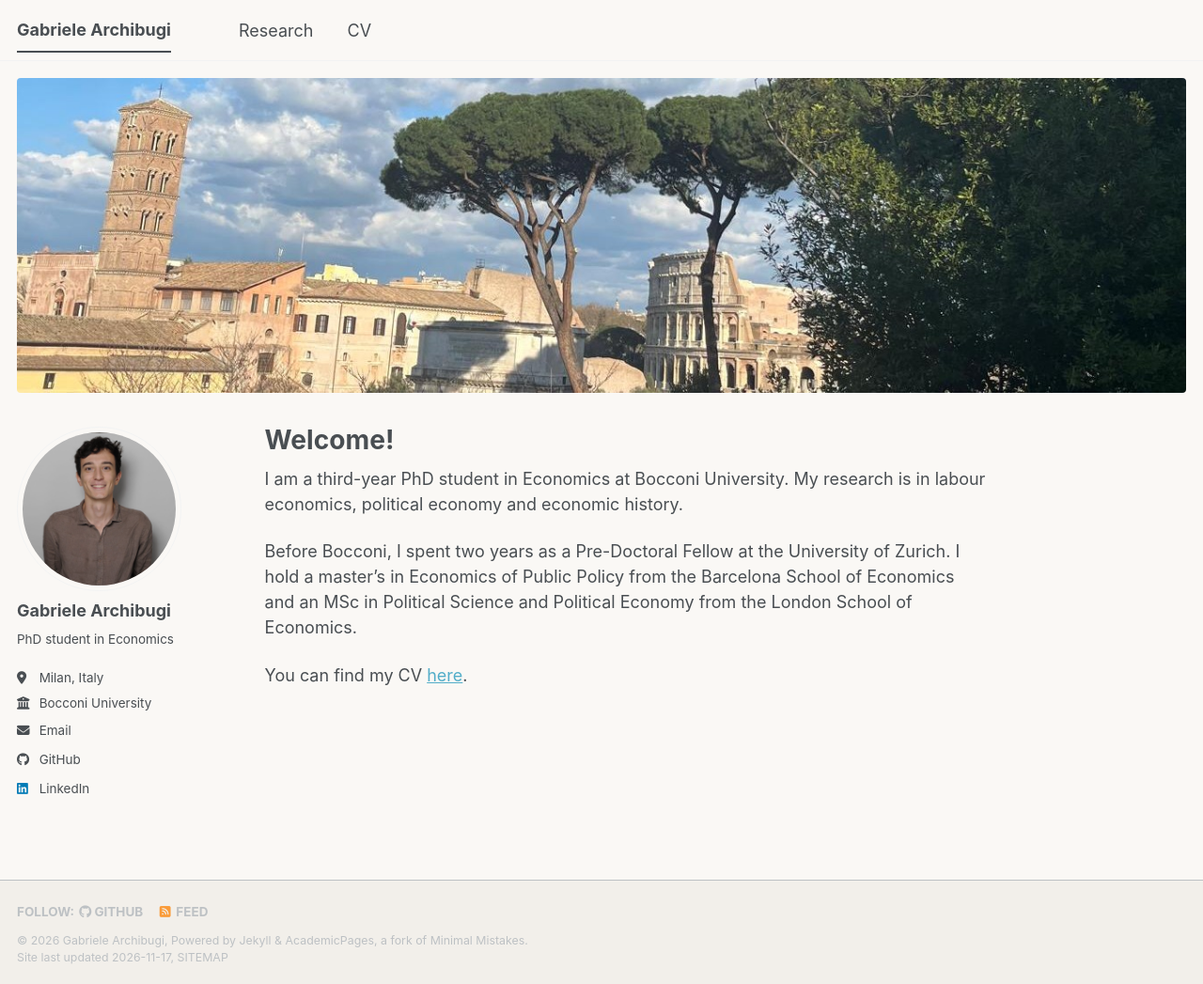
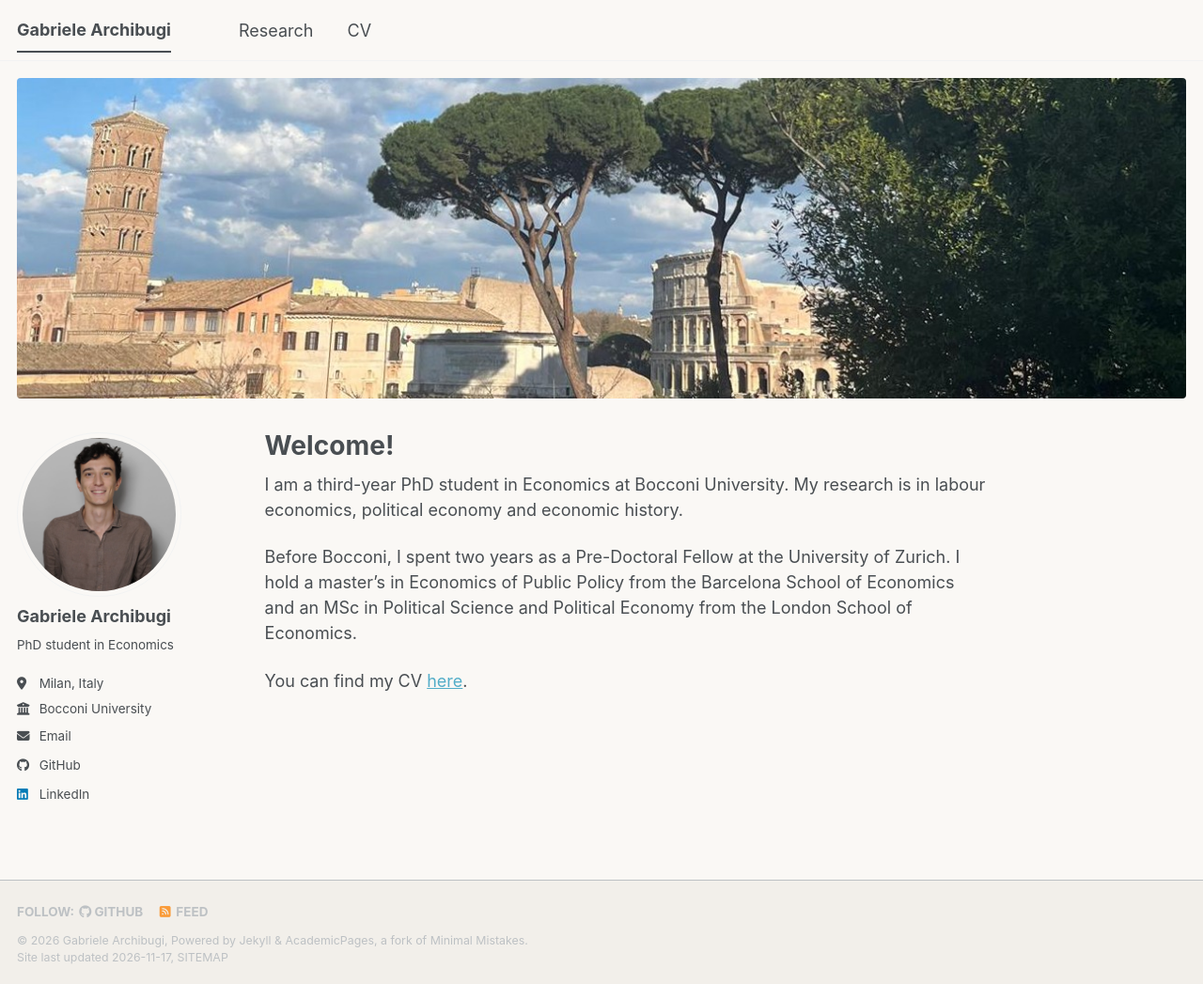
Before and after one commit to garchibugi/garchibugi.github.io, a Jekyll site: the page built from _pages/about.md, in a window 1280 px wide and 1047 px high. Shown: the whole window at 94% size. Built offline with Jekyll 4.4.1, drawn with Linux system fonts in a browser that asks for light colours; a script bundle is joined from its source files by our own code; a style sheet for code colours, icons or effects is not loaded.

Commit message:
Straighten banner photo, footer at end of page
Rotate the banner 2 degrees counterclockwise. The footer was fixed to
the window and covered sidebar links on short screens.

Co-Authored-By: Claude Opus 5.5 <noreply@anthropic.com>

```diff
--- a/_sass/layout/_footer.scss
+++ b/_sass/layout/_footer.scss
@@ -17,8 +17,8 @@
   /* keep footer in normal document flow so custom widgets do not overlap content */
   height: auto;
 
-  /* keep the footer on the bottom of the page */
-  position: fixed;
+  /* keep the footer at the end of the page, or the window bottom on short pages */
+  position: absolute;
   bottom: 0;
 
   -webkit-animation: intro 0.3s both;
```
Also changed, not shown: images/banner_colosseum.jpg.
